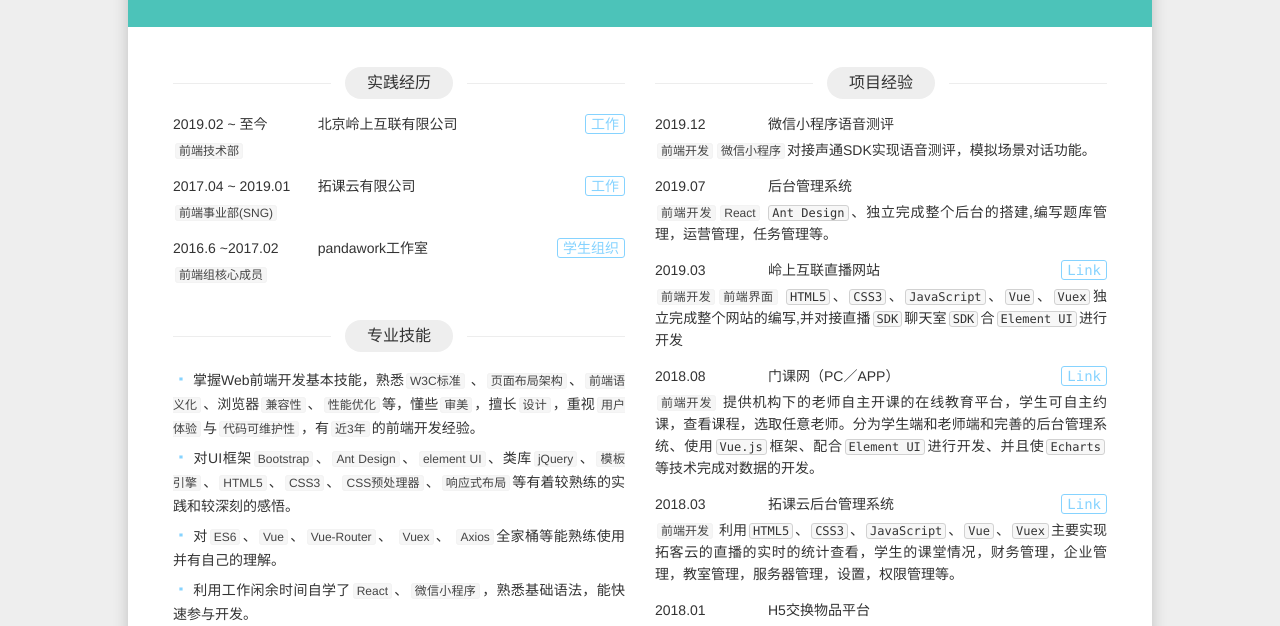
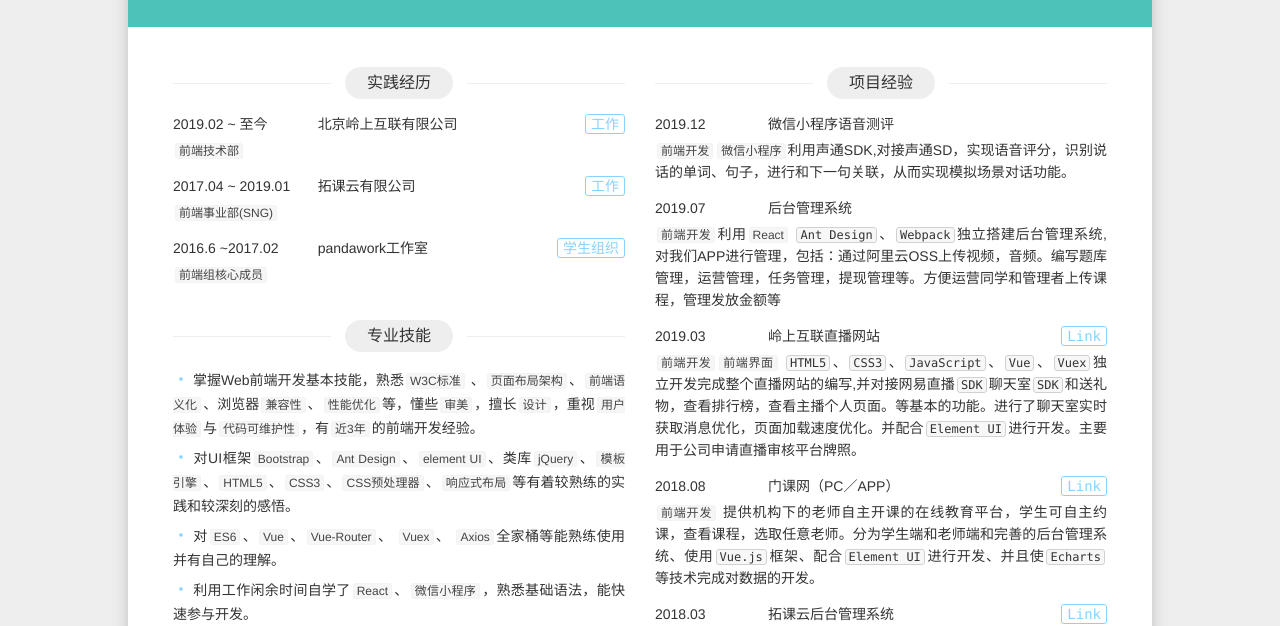
Before and after one commit to gaotianshuang/tsgao, a plain HTML site: page resume/index.html in a window 1280 px wide. Shown: the part 292-918 px from the top of the page. Drawn offline with Linux system fonts and the light colour scheme.

Commit message:
修改简历

```diff
--- a/resume/index.html
+++ b/resume/index.html
@@ -133,14 +133,15 @@
                             <header class="item-hd"><span class="item-time">2019.12</span><h3 class="item-name">微信小程序语音测评</h3>
                             </header>
                             <div class="item-bd">
-                                <p class="section-content"><strong>前端开发</strong><strong>微信小程序</strong>对接声通SDK实现语音测评，模拟场景对话功能。
+                                <p class="section-content"><strong>前端开发</strong><strong>微信小程序</strong>利用声通SDK,对接声通SD，实现语音评分，识别说话的单词、句子，进行和下一句关联，从而实现模拟场景对话功能。
                             </div>
                         </div>
                          <div class="item">
                             <header class="item-hd"><span class="item-time">2019.07</span><h3 class="item-name">后台管理系统</h3>
                             </header>
                             <div class="item-bd">
-                                <p class="section-content"><strong>前端开发</strong><strong>React</strong> <em>Ant Design</em>、独立完成整个后台的搭建,编写题库管理，运营管理，任务管理等。
+                                <p class="section-content"><strong>前端开发</strong>利用<strong>React</strong> <em>Ant Design</em>、<em>Webpack
+                                </em>独立搭建后台管理系统,对我们APP进行管理，包括：通过阿里云OSS上传视频，音频。编写题库管理，运营管理，任务管理，提现管理等。方便运营同学和管理者上传课程，管理发放金额等
                             </div>
                         </div>
                         <div class="item">
@@ -148,7 +149,7 @@
                                     target="_blank">Link</a><h3 class="item-name">岭上互联直播网站</h3>
                             </header>
                             <div class="item-bd">
-                                <p class="section-content"><strong>前端开发</strong><strong>前端界面</strong> <em>HTML5</em>、<em>CSS3</em>、<em>JavaScript</em>、<em>Vue</em>、<em>Vuex</em>独立完成整个网站的编写,并对接直播<em>SDK</em>聊天室<em>SDK</em>合<em>Element UI</em>进行开发</p>
+                                <p class="section-content"><strong>前端开发</strong><strong>前端界面</strong> <em>HTML5</em>、<em>CSS3</em>、<em>JavaScript</em>、<em>Vue</em>、<em>Vuex</em>独立开发完成整个直播网站的编写,并对接网易直播<em>SDK</em>聊天室<em>SDK</em>和送礼物，查看排行榜，查看主播个人页面。等基本的功能。进行了聊天室实时获取消息优化，页面加载速度优化。并配合<em>Element UI</em>进行开发。主要用于公司申请直播审核平台牌照。</p>
                             </div>
                         </div>
                         <div class="item">
@@ -165,7 +166,7 @@
                                     target="_blank">Link</a><h3 class="item-name">拓课云后台管理系统</h3>
                             </header>
                             <div class="item-bd">
-                                <p class="section-content"><strong>前端开发</strong> 利用<em>HTML5</em>、<em>CSS3</em>、<em>JavaScript</em>、<em>Vue</em>、<em>Vuex</em>主要实现拓客云的直播的实时的统计查看，学生的课堂情况，财务管理，企业管理，教室管理，服务器管理，设置，权限管理等。
+                                <p class="section-content"><strong>前端开发</strong> 利用<em>HTML5</em>、<em>CSS3</em>、<em>JavaScript</em>、<em>Vue</em>、<em>Vuex</em>、<em>iView</em>主要实现拓客云的直播的实时的统计查看，学生的课堂情况，财务管理，企业管理，教室管理，服务器管理，对所有的用户进行分配权限,查看不用的页面，分配不同的按钮权限等。
                             </div>
                         </div>
                         <div class="item">
@@ -175,13 +176,13 @@
                                 <p class="section-content"><strong>前端开发</strong>利用<em>HTML5</em>、<em>CSS3</em>、<em>JavaScript</em>、<em>Vue</em>、项目是根据Swapub App（二手平台交易App主要是物品浏览，交换物品，成交浏览，送货详情，支付详情。）开发出H5版本；</p>
                             </div>
                         </div>
-                        <div class="item">
+                        <!-- <div class="item">
                             <header class="item-hd"><span class="item-time">2017.04</span><h3 class="item-name">农业互联网 </h3>
                             </header>
                             <div class="item-bd">
                                 <p class="section-content"><strong>界面设计</strong><strong>前端开发</strong> <em>HTML5</em>、<em>CSS3</em>、<em>jQuery</em>、<em>Bootstrap</em>该项目属于PC端农业项目网站。网站可监控吉林省定点农田里农作物的实时状况以及土壤中各种矿物质的含量，主要功能：区域天气预报。</p>
                             </div>
-                        </div>
+                        </div> -->
                     </div>
                 </section>
                 <section class="personal">
```
Also changed, not shown: index.html (+1 -1 lines), personal/index.html (+1 -1 lines), personal/images/about-3.jpg (deleted), personal/images/blank.gif (deleted).
